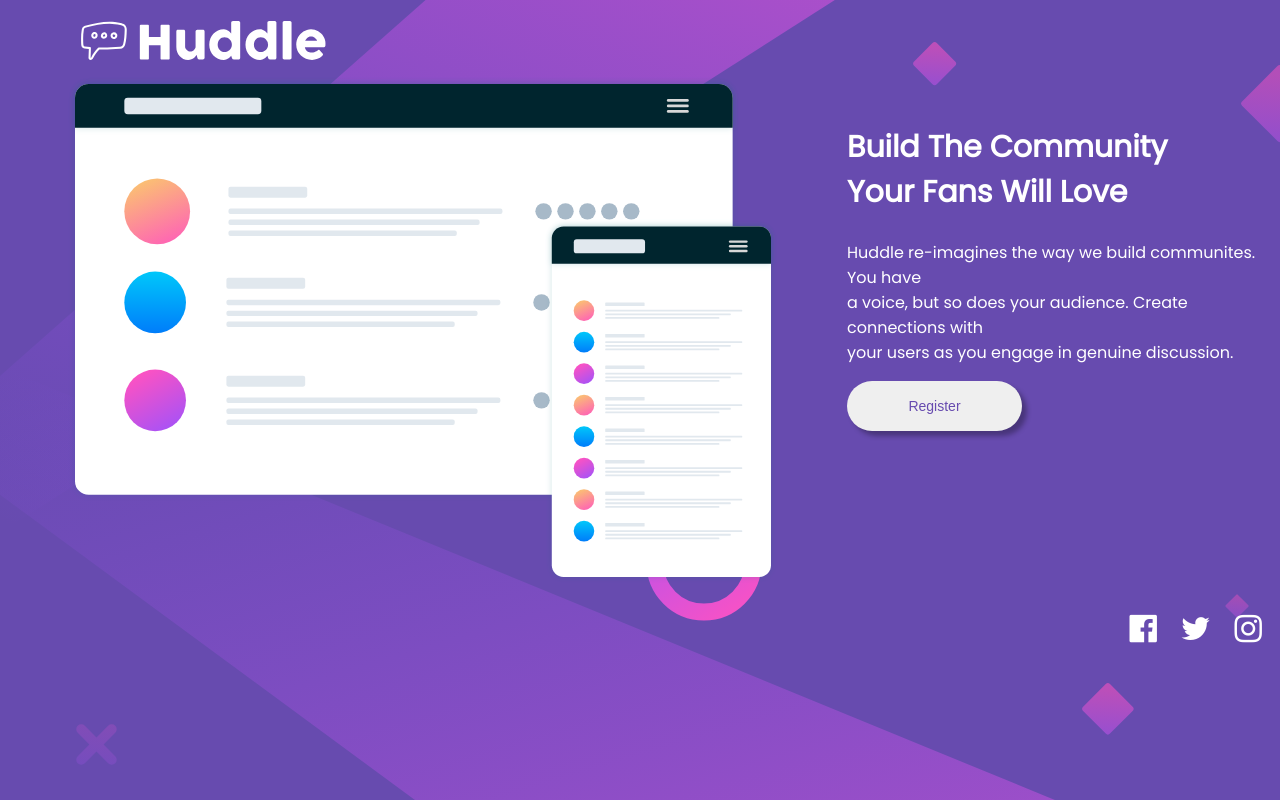
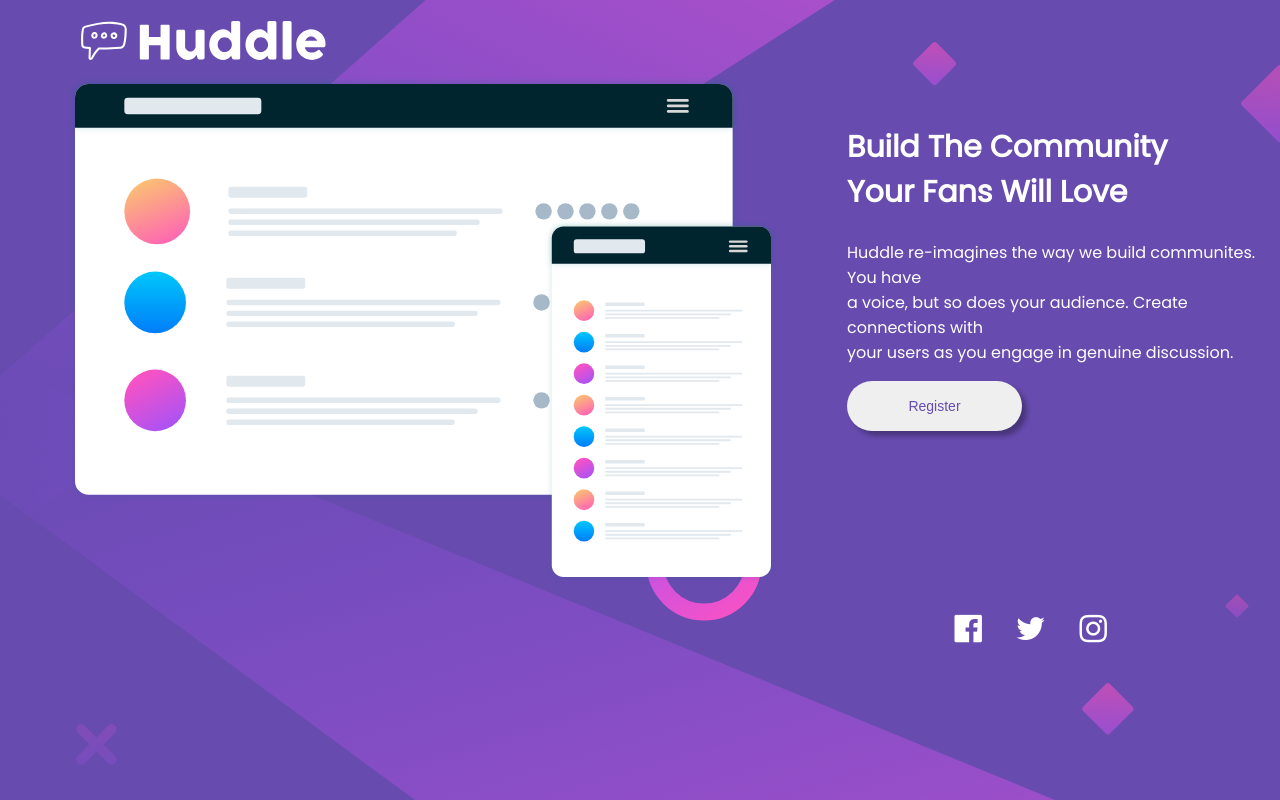
Before and after one commit to weeral/huddle, a plain HTML site: page index.html in a window 1280 px wide. Drawn offline with Linux system fonts and the light colour scheme.

Commit message:
change icons

```diff
--- a/index.html
+++ b/index.html
@@ -28,9 +28,9 @@
     </div>
     <footer>
         <ul>
-            <li><a href="www.facebook.com"><i class="fa fa-facebook-official fa-2x"></i></a></li>
-            <li><a href="www.twitter.com"><i class="fa fa-twitter fa-2x"></i></a></li>
-            <li><a href="www.instagram.com"><i class="	fa fa-instagram fa-2x"></i></a></li>
+            <li><a href="www.facebook.com" class="fa fa-facebook-official fa-2x"></a></li>
+            <li><a href="www.twitter.com" class="fa fa-twitter fa-2x"></a></li>
+            <li><a href="www.instagram.com" class="	fa fa-instagram fa-2x"></a></li>
         </ul>
     </footer>
 </body>
--- a/style.css
+++ b/style.css
@@ -33,11 +33,14 @@
     list-style: none;
     color: white;
     display: inline-block;
+    padding-right: 10px;
 }
-i {
+a {
     color: white;
     margin: 10px;
+    text-decoration: none;
 }
 ul {
     text-align: right;
+    padding-right: 145px;
 }
```
